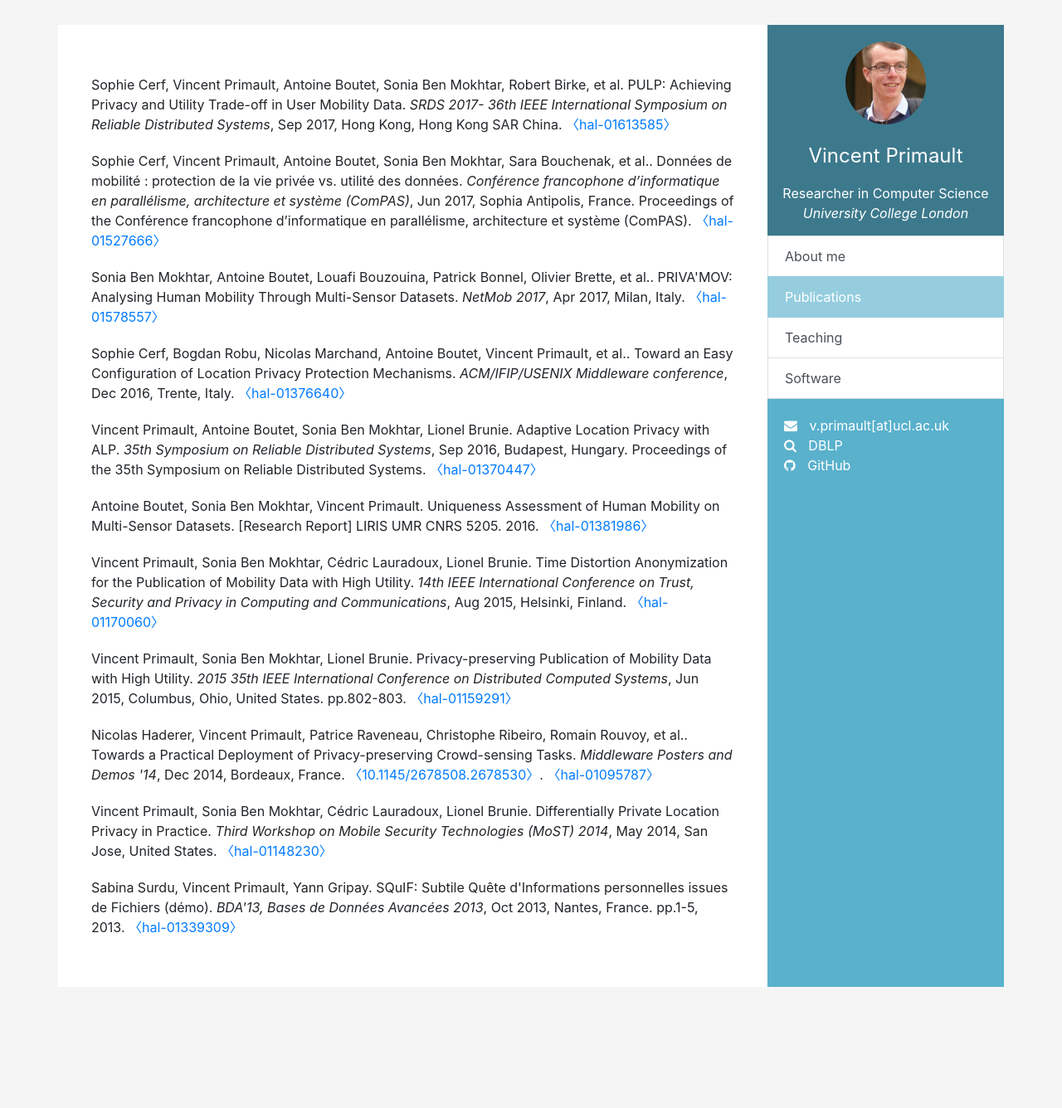
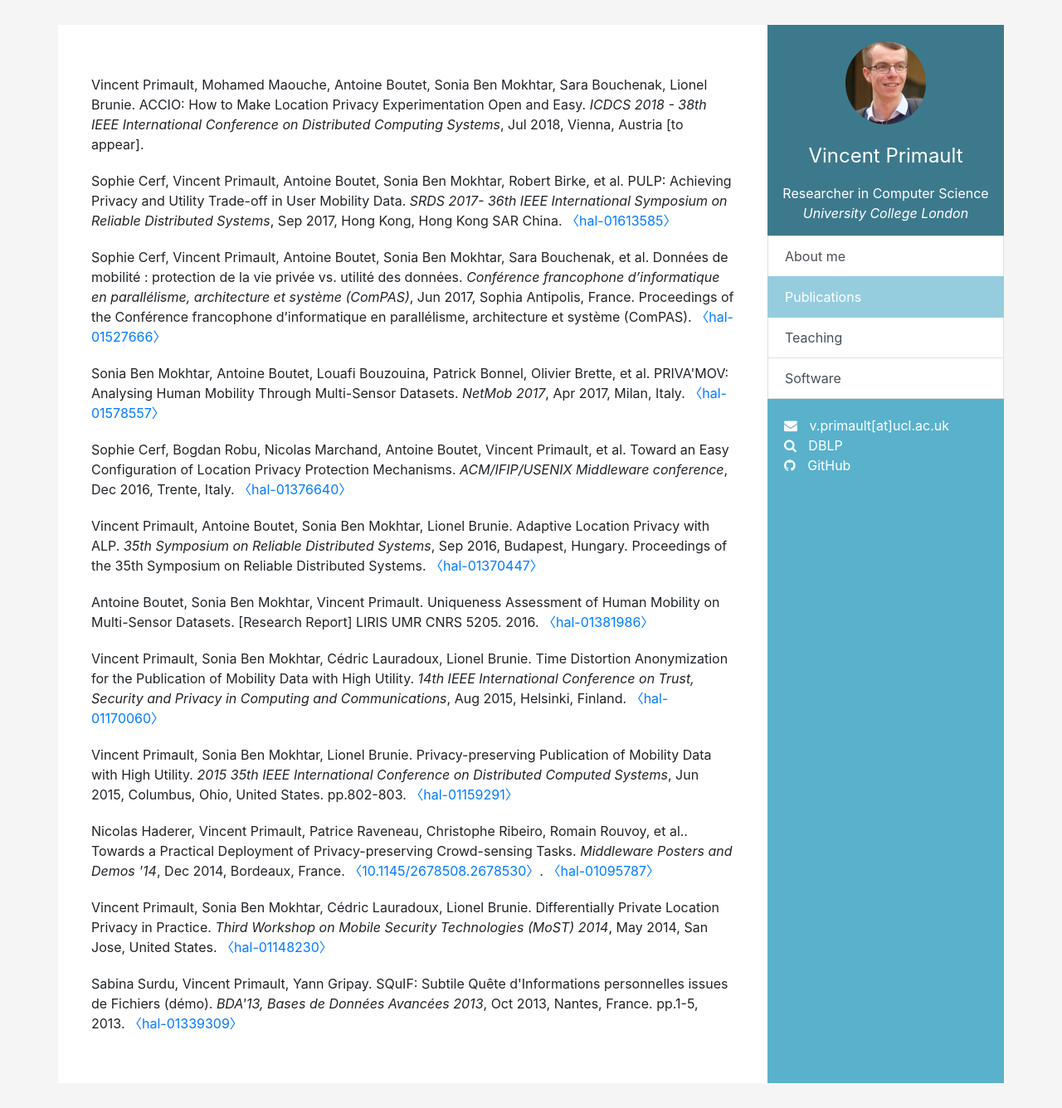
Before and after one commit to pvcnt/resume, a Jekyll site: the page built from publications.md, in a window 1280 px wide. Shown: the whole page at 83% size. Built offline with Jekyll 4.4.1, drawn with Linux system fonts in a browser that asks for light colours; before the commit the page ends 1220 px from its top, so only the background shows below that.

Commit message:
Add last publication

```diff
--- a/publications.md
+++ b/publications.md
@@ -4,19 +4,22 @@ title: Publications
 ---
 
 <div class="publi">
+    Vincent Primault, Mohamed Maouche, Antoine Boutet, Sonia Ben Mokhtar, Sara Bouchenak, Lionel Brunie. ACCIO: How to Make Location Privacy Experimentation Open and Easy. <i>ICDCS 2018 - 38th IEEE International Conference on Distributed Computing Systems</i>, Jul 2018, Vienna, Austria [to appear].
+</div>
+<div class="publi">
     Sophie Cerf, Vincent Primault, Antoine Boutet, Sonia Ben Mokhtar, Robert Birke, et al. PULP: Achieving Privacy and Utility Trade-off in User Mobility Data. <i>SRDS 2017- 36th IEEE International Symposium on Reliable Distributed Systems</i>, Sep 2017, Hong Kong, Hong Kong SAR China.
     <a href="https://hal.archives-ouvertes.fr/hal-01613585">&#x3008;hal-01613585&#x3009;</a>
 </div>
 <div class="publi">
-  Sophie Cerf, Vincent Primault, Antoine Boutet, Sonia Ben Mokhtar, Sara Bouchenak, et al.. Données de mobilité : protection de la vie privée vs. utilité des données. <i>Conférence francophone d’informatique en parallélisme, architecture et système (ComPAS)</i>, Jun 2017, Sophia Antipolis, France. Proceedings of the Conférence francophone d’informatique en parallélisme, architecture et système (ComPAS).
+  Sophie Cerf, Vincent Primault, Antoine Boutet, Sonia Ben Mokhtar, Sara Bouchenak, et al. Données de mobilité : protection de la vie privée vs. utilité des données. <i>Conférence francophone d’informatique en parallélisme, architecture et système (ComPAS)</i>, Jun 2017, Sophia Antipolis, France. Proceedings of the Conférence francophone d’informatique en parallélisme, architecture et système (ComPAS).
   <a href="http://hal.univ-grenoble-alpes.fr/hal-01527666">&#x3008;hal-01527666&#x3009;</a>
 </div>
 <div class="publi">
-  Sonia Ben Mokhtar, Antoine Boutet, Louafi Bouzouina, Patrick Bonnel, Olivier Brette, et al.. PRIVA'MOV: Analysing Human Mobility Through Multi-Sensor Datasets. <i>NetMob 2017</i>, Apr 2017, Milan, Italy.
+  Sonia Ben Mokhtar, Antoine Boutet, Louafi Bouzouina, Patrick Bonnel, Olivier Brette, et al. PRIVA'MOV: Analysing Human Mobility Through Multi-Sensor Datasets. <i>NetMob 2017</i>, Apr 2017, Milan, Italy.
   <a href="https://hal.inria.fr/hal-01578557">&#x3008;hal-01578557&#x3009;</a>
 </div>
 <div class="publi">
-  Sophie Cerf, Bogdan Robu, Nicolas Marchand, Antoine Boutet, Vincent Primault, et al.. Toward an Easy Configuration of Location Privacy Protection Mechanisms. <i>ACM/IFIP/USENIX Middleware conference</i>, Dec 2016, Trente, Italy.
+  Sophie Cerf, Bogdan Robu, Nicolas Marchand, Antoine Boutet, Vincent Primault, et al. Toward an Easy Configuration of Location Privacy Protection Mechanisms. <i>ACM/IFIP/USENIX Middleware conference</i>, Dec 2016, Trente, Italy.
   <a href="https://hal.archives-ouvertes.fr/hal-01376640">&#x3008;hal-01376640&#x3009;</a>
 </div>
 <div class="publi">
```
Also changed, not shown: 1 other file.
